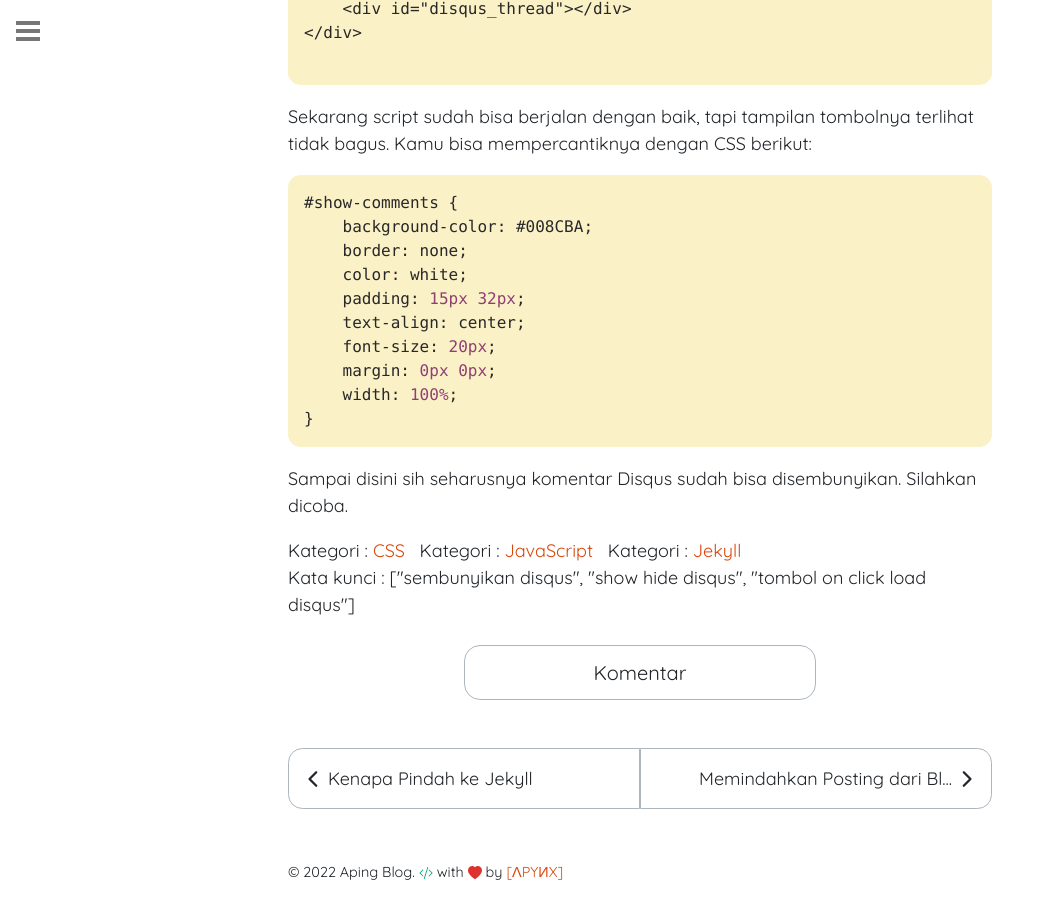
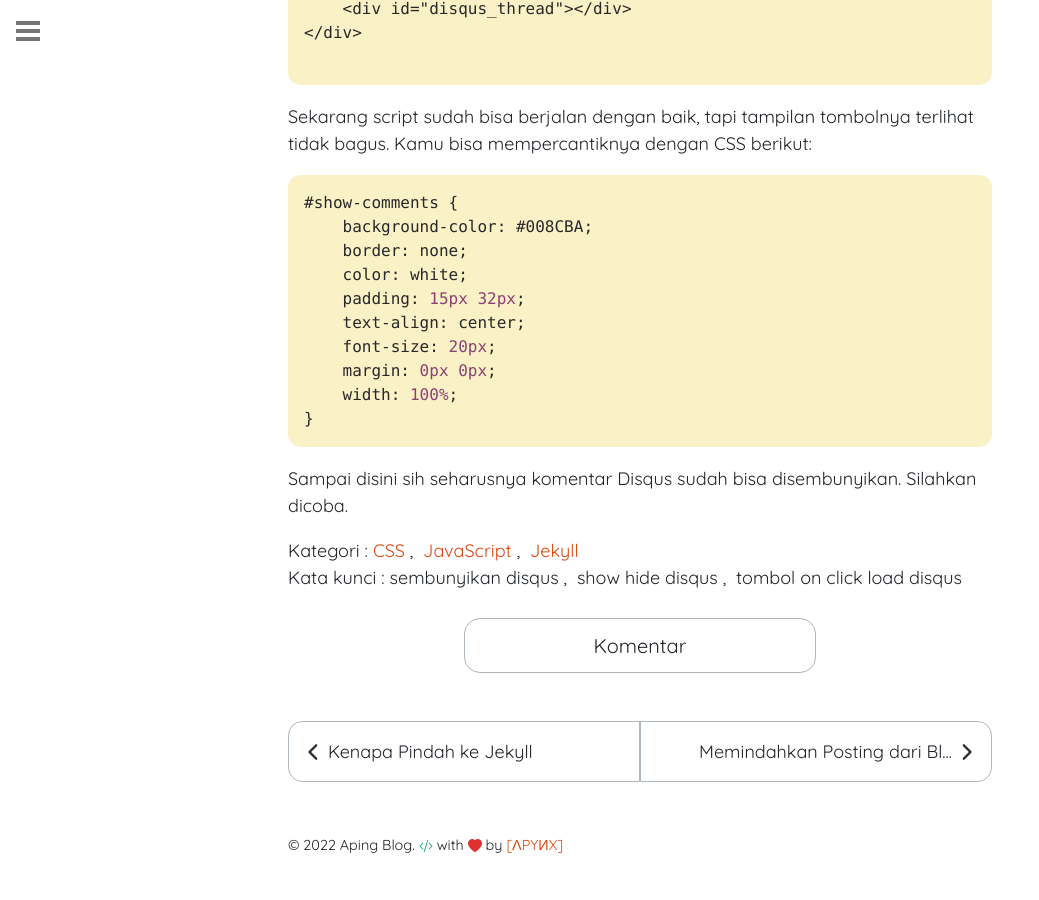
Before and after one commit to apynx/apynx.github.io, a Jekyll site: the page built from _posts/2022-05-04-pasang-tombol-on-click-load-disqus.md, in a window 1280 px wide and 900 px high, scrolled down 2712 px. Shown: the whole window, without its empty margins (0-1039 px from the left). Built offline with Jekyll 4.4.1, drawn with Linux system fonts in a browser that asks for light colours; after the commit the page ends 3585 px from its top, so only the background shows below that.

Commit message:
update tag

```diff
--- a/_layouts/post.html
+++ b/_layouts/post.html
@@ -34,13 +34,23 @@
     {% else %}
       {% assign categories = page.categories %}
     {% endif %}
+    Kategori :
     {% for category in categories %}
-    Kategori : <a href="{{site.baseurl}}/kategori/#{{category|slugize}}">{{category}}</a>
-    {% unless forloop.last %}&nbsp;{% endunless %}
+    <a href="{{site.baseurl}}/kategori/#{{category|slugize}}">{{category}}</a>
+    {% unless forloop.last %},&nbsp;{% endunless %}
     {% endfor %}
   </div>
   <div class="post-tags">
-    Kata kunci : {{page.tags | capitalize | join: ', '}}
+    {% if post %}
+      {% assign tags = post.tags %}
+    {% else %}
+      {% assign tags = page.tags %}
+    {% endif %}
+    Kata kunci :
+    {% for tag in tags %}
+    {{tag}}
+    {% unless forloop.last %},&nbsp;{% endunless %}
+    {% endfor %}
   </div>
 
 {% if page.comments %}
```
